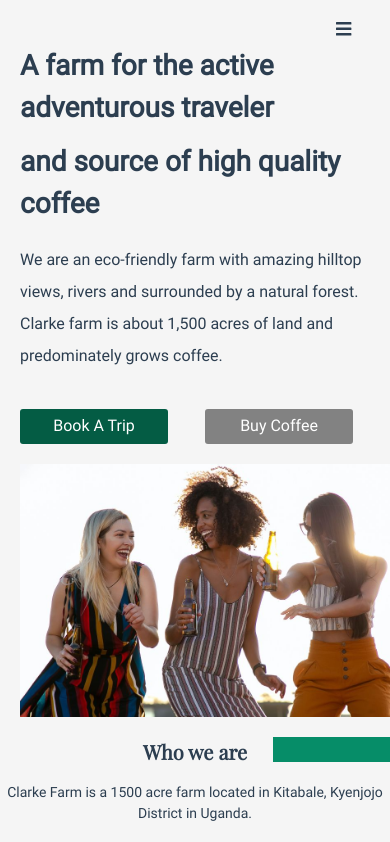
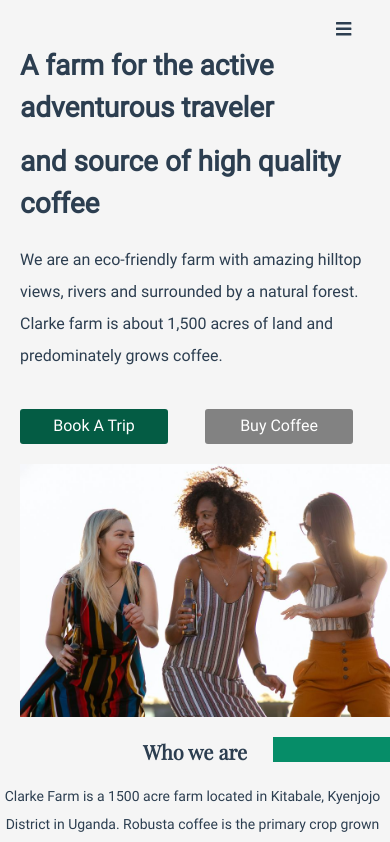
Before and after one commit to Jacob-Nuwamanya77/clarke-farm, a Vue app: page / in a window 390 px wide. Shown: the top 842 px of the page. Built offline with nearby package versions, Linux system fonts and the light colour scheme.

Commit message:
update about section

```diff
--- a/src/components/home/AboutSection.vue
+++ b/src/components/home/AboutSection.vue
@@ -5,12 +5,9 @@
     <div class="about">
       <div class="about-description">
         <p class="section-title">Who we are</p>
-        <p>
+        <p class="sub-text">
           Clarke Farm is a 1500 acre farm located in Kitabale, Kyenjojo District
-          in Uganda.
-        </p>
-        <p>
-          Robusta coffee is the primary crop grown on the farm.
+          in Uganda. Robusta coffee is the primary crop grown on the farm.
         </p>
       <div class="linedesign"></div>
       </div>
@@ -88,6 +85,24 @@ export default {
   right: 0;
   background-color: #068d68;
 }
+.sub-text{
+  width:60%;
+  text-align: center;
+  line-height: 2;
+  margin-left: auto;
+  margin-right: auto;
+}
+@media screen and (max-width:990px){
+  .sub-text{
+    width:100%;
+  }
+}
+@media screen and (max-width:480px){
+  .sub-text{
+    text-align: left;
+    padding-right: 5px;
+  }
+}
 .div-with-bg-image{
   position: relative;
   height:540px;
```
